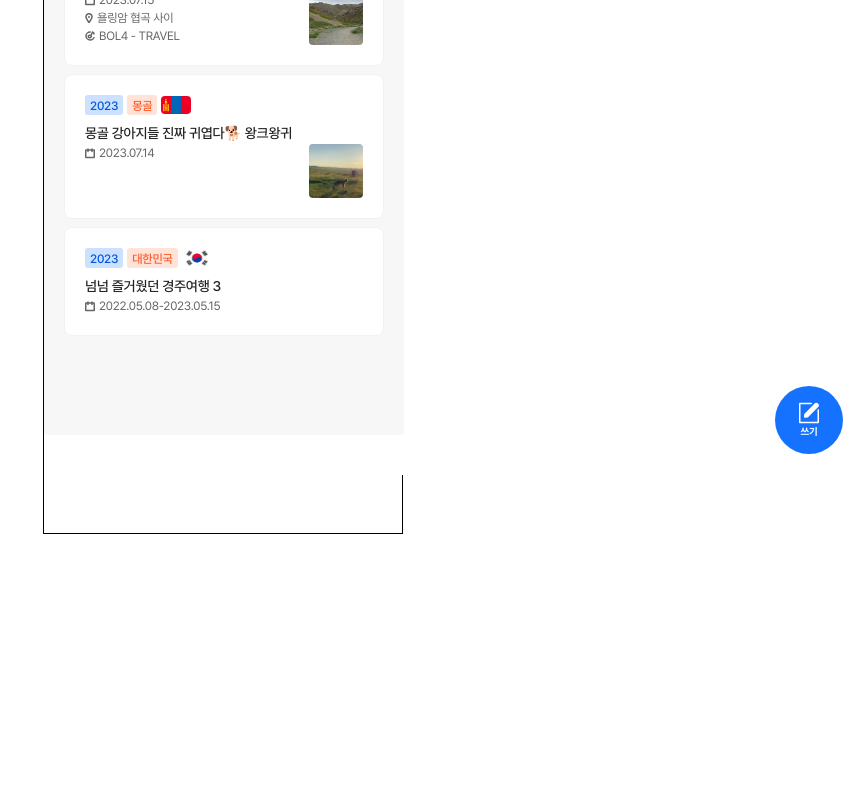
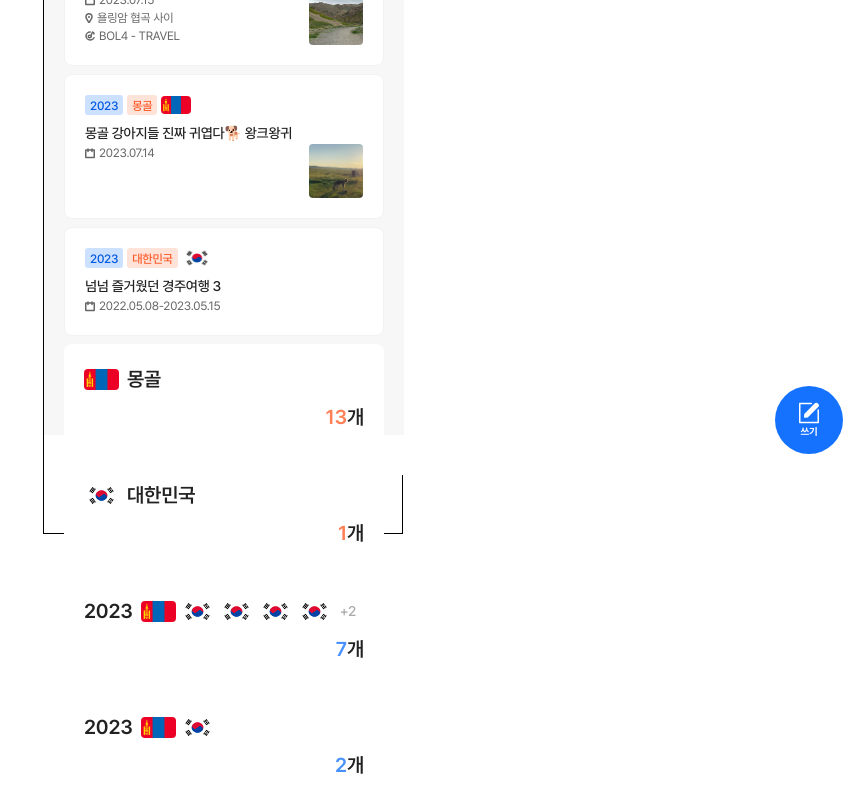
Before and after one commit to teo-sprint-16-3/client, a React (Vite) app: page /note in a window 1280 px wide. Shown: the part 266-1066 px from the top of the page, without its empty margins (417-1280 px from the left). Before the commit the page ends 800 px from the top, so only its background shows below. Built offline with nearby package versions, Linux system fonts and the light colour scheme.

Commit message:
feat: 노트 페이지에 UI 테스트형 컴포넌트 추가

```diff
--- a/src/components/Note/NoteList/index.tsx
+++ b/src/components/Note/NoteList/index.tsx
@@ -1,6 +1,8 @@
 import s from "./index.module.scss";
 
 import { NoteSummary } from "./NoteSummary";
+import { CountrySummary } from "./CountrySummary";
+import { YearSummary } from "./YearSummary";
 
 export function NoteList() {
   return (
@@ -31,6 +33,37 @@ export function NoteList() {
           title="넘넘 즐거웠던 경주여행 3"
           date="2022.05.08-2023.05.15"
         />
+        <CountrySummary
+          flag="/src/assets/icons/mongolian-state.png"
+          name="몽골"
+          count={13}
+        />
+        <CountrySummary
+          flag="/src/assets/icons/korea.png"
+          name="대한민국"
+          count={1}
+        />
+        <YearSummary
+          year={2023}
+          flags={[
+            "/src/assets/icons/mongolian-state.png",
+            "/src/assets/icons/korea.png",
+            "/src/assets/icons/korea.png",
+            "/src/assets/icons/korea.png",
+            "/src/assets/icons/korea.png",
+            "/src/assets/icons/korea.png",
+            "/src/assets/icons/korea.png",
+          ]}
+          count={7}
+        />
+        <YearSummary
+          year={2023}
+          flags={[
+            "/src/assets/icons/mongolian-state.png",
+            "/src/assets/icons/korea.png",
+          ]}
+          count={2}
+        />
       </div>
     </div>
   );
```
